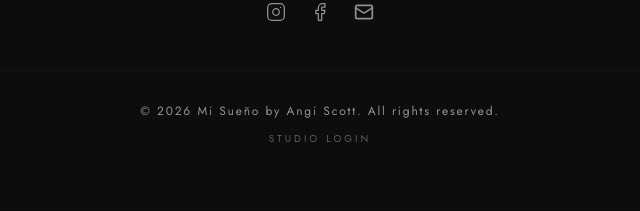
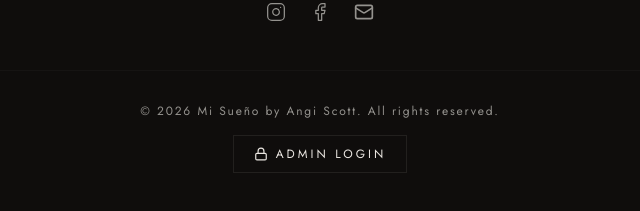
Before and after one commit to ScottneyandCo/Angi-Scott-Photography, a Next.js app: page / in a window 1280 px wide. Shown: the part 3832-4043 px from the top of the page, without its empty margins (320-960 px from the left). Built offline with nearby package versions, Linux system fonts and the light colour scheme; no server answers; the database is empty.

Commit message:
feat: add Lock icon and update Admin Login link styling in site footer
Co-authored-by: ScottneyandCo <310390268+ScottneyandCo@users.noreply.github.com>

```diff
--- a/components/site-footer.tsx
+++ b/components/site-footer.tsx
@@ -1,6 +1,6 @@
 import Link from 'next/link'
 import Image from 'next/image'
-import { Mail } from 'lucide-react'
+import { Mail, Lock } from 'lucide-react'
 import { InstagramIcon, FacebookIcon } from '@/components/social-icons'
 
 const navLinks = [
@@ -67,15 +67,16 @@ export function SiteFooter() {
           </div>
         </div>
 
-        <div className="mt-12 flex flex-col items-center gap-3 border-t border-border/40 pt-8 text-center">
+        <div className="mt-12 flex flex-col items-center gap-4 border-t border-border/40 pt-8 text-center">
           <p className="text-xs tracking-[0.15em] text-muted-foreground">
             &copy; {new Date().getFullYear()} Mi Sueño by Angi Scott. All rights reserved.
           </p>
           <Link
             href="/admin"
-            className="text-[10px] uppercase tracking-[0.3em] text-muted-foreground/60 transition-colors hover:text-primary"
+            className="inline-flex items-center gap-2 border border-border px-5 py-2.5 text-xs uppercase tracking-[0.25em] text-foreground transition-colors hover:border-primary hover:text-primary"
           >
-            Studio Login
+            <Lock className="h-3.5 w-3.5" aria-hidden="true" />
+            Admin Login
           </Link>
         </div>
       </div>
```
